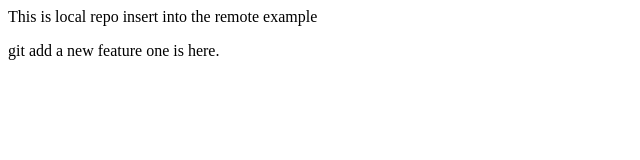
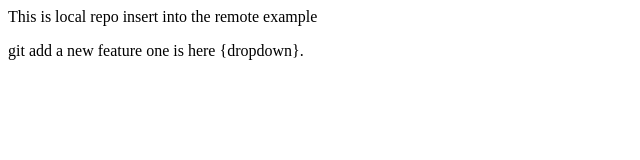
Before and after one commit to dharti1207/git-local-25, a plain HTML site: page index.html in a window 1280 px wide. Shown: the full height of the page, 0-640 px from the left. Drawn offline with Linux system fonts and the light colour scheme.

Commit message:
add dropdown

```diff
--- a/index.html
+++ b/index.html
@@ -1,2 +1,2 @@
 <p>This is local repo insert into the remote example</p>
-<p>git add a new feature one is here.</p>
+<p>git add a new feature one is here {dropdown}.</p>
```
